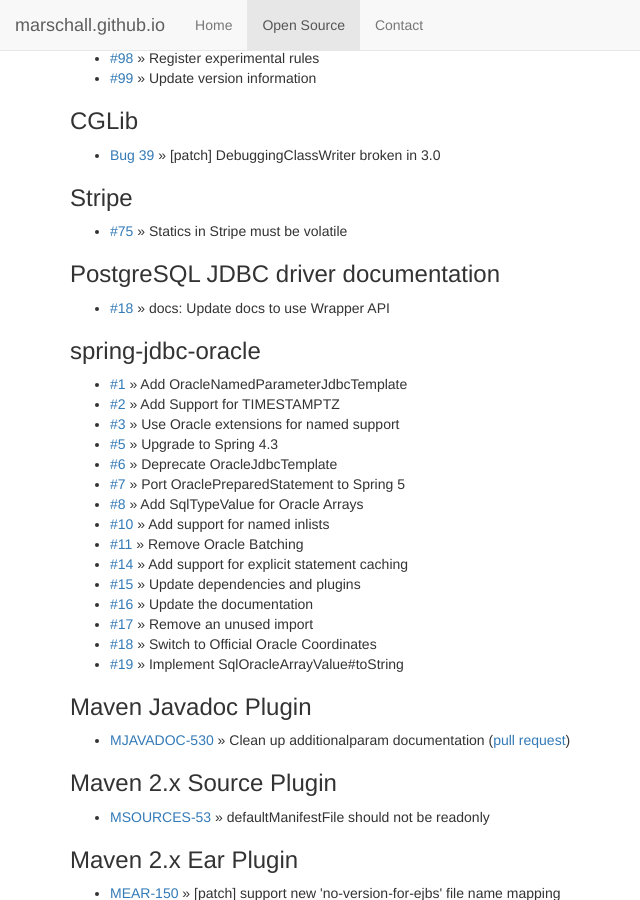
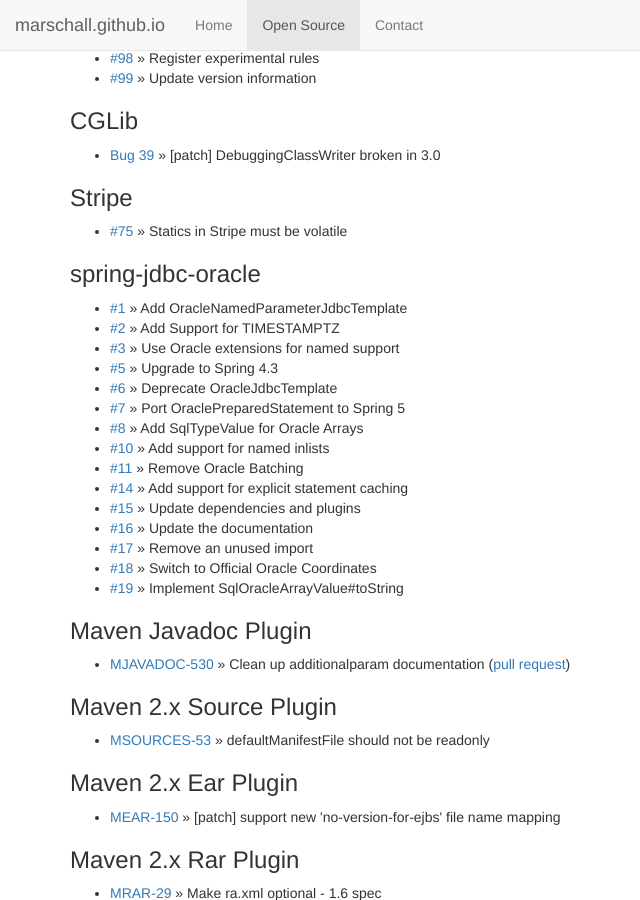
Before and after one commit to marschall/marschall.github.com, a Jekyll site: the page built from open-source.html, in a window 1280 px wide and 900 px high, scrolled down 6194 px. Shown: the whole window, without its empty margins (0-640 px from the left). Built offline with Jekyll 4.4.1, drawn with Linux system fonts in a browser that asks for light colours.

Commit message:
remove pgjdbc duplicate

```diff
--- a/open-source.html
+++ b/open-source.html
@@ -370,10 +370,6 @@
 <ul>
   <li><a href="https://github.com/stripe/stripe-java/pull/75">#75</a> &raquo; Statics in Stripe must be volatile</li>
 </ul>
-<h3>PostgreSQL JDBC driver documentation</h3>
-<ul>
-  <li><a href="https://github.com/pgjdbc/www/pull/18">#18</a> &raquo; docs: Update docs to use Wrapper API</li>
-</ul>
 <h3>spring-jdbc-oracle</h3>
 <ul>
   <li><a href="https://github.com/ferstl/spring-jdbc-oracle/pull/1">#1</a> &raquo; Add OracleNamedParameterJdbcTemplate</li>
```
